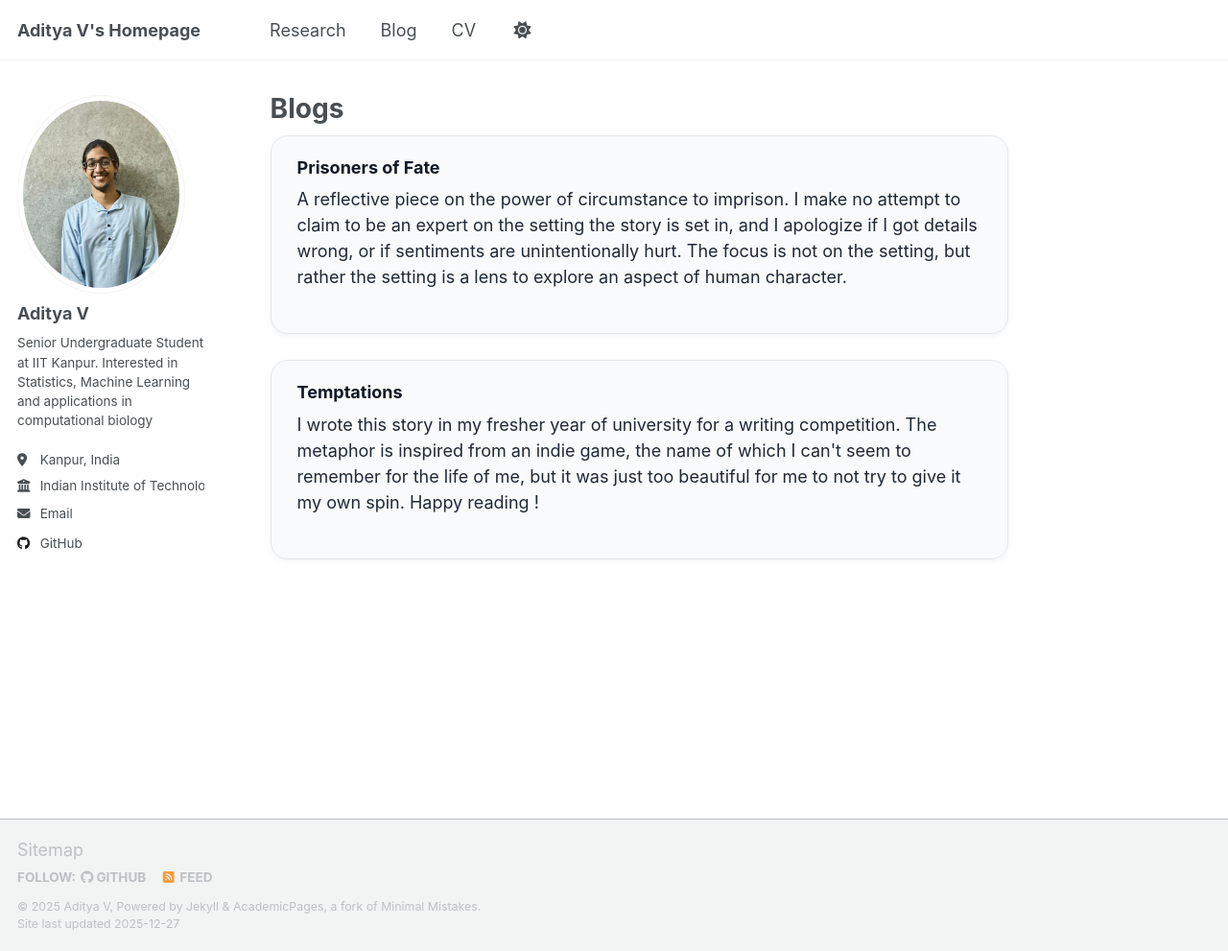
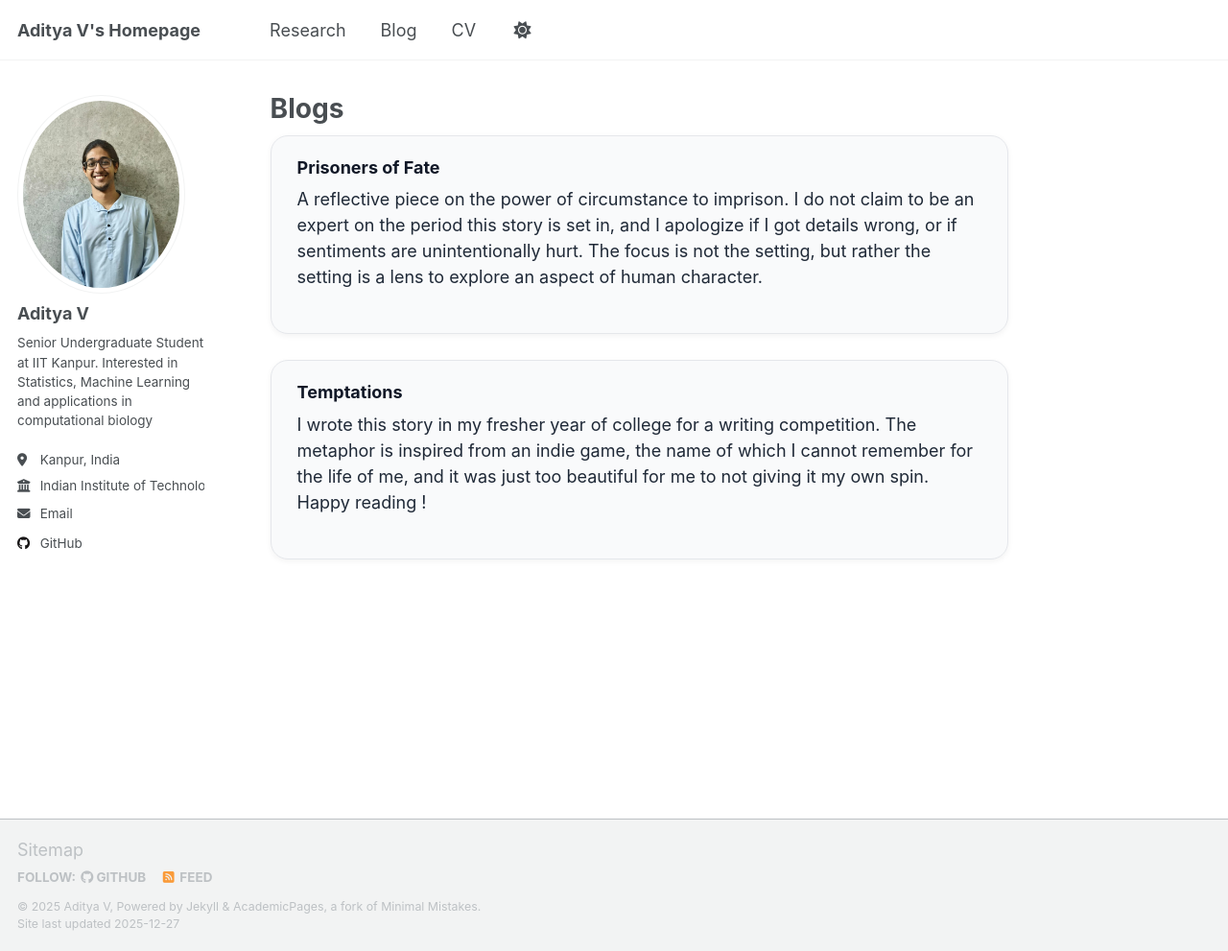
Before and after one commit to Aditya-Venkat/personal_website, a Jekyll site: the page built from _pages/Blog.md, in a window 1280 px wide and 991 px high. Shown: the whole window at 96% size. Built offline with Jekyll 4.4.1, drawn with Linux system fonts in a browser that asks for light colours; a script that is not in the unit is left out.

Commit message:
cosmetics

```diff
--- a/_stories/prisoners.md
+++ b/_stories/prisoners.md
@@ -1,10 +1,9 @@
 ---
 title: "Prisoners of Fate"
 summary: >
-  A reflective piece on the power of circumstance to imprison. I make no attempt
-  to claim to be an expert on the setting the story is set in, and I apologize
+  A reflective piece on the power of circumstance to imprison. I do not claim to be an expert on the period this story is set in, and I apologize
   if I got details wrong, or if sentiments are unintentionally hurt. The focus
-  is not on the setting, but rather the setting is a lens to explore an aspect
+  is not the setting, but rather the setting is a lens to explore an aspect
   of human character.
 date: 2024-11-20
 ---
--- a/_stories/temptations.md
+++ b/_stories/temptations.md
@@ -1,7 +1,7 @@
 ---
 title: "Temptations"
 summary: >
-  I wrote this story in my fresher year of university for a writing competition. The metaphor is inspired from an indie game, the name of which I can't seem to remember for the life of me, but it was just too beautiful for me to not try to give it my own spin. Happy reading !
+  I wrote this story in my fresher year of college for a writing competition. The metaphor is inspired from an indie game, the name of which I cannot remember for the life of me, and it was just too beautiful for me to not giving it my own spin. Happy reading !
 date: 2024-11-20
 ---
 
```
Also changed, not shown: _pages/about.md (+9 -9 lines).
